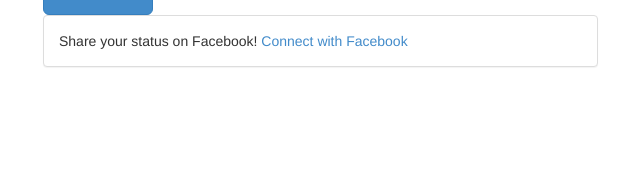
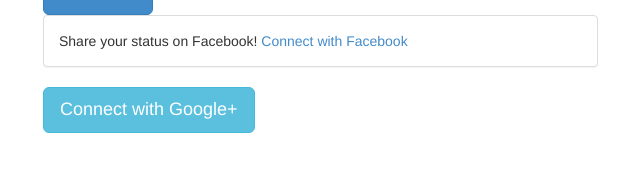
Before and after one commit to vladimino/oauth, a PHP site: template client/views/dashboard.twig in a window 1280 px wide. Shown: the part 279-466 px from the top of the page, without its empty margins (27-667 px from the left). Run offline with PHP 8.4, Linux system fonts and the light colour scheme; the template is opened without the code that fills it, so the values that code supplies are empty; some libraries are stand-ins or nearby versions.

Commit message:
Implicit Grant Type with Google+

```diff
--- a/client/views/base.twig
+++ b/client/views/base.twig
@@ -112,6 +112,17 @@
     {% block javascripts %}
         <script src="http://code.jquery.com/jquery-2.0.3.min.js"></script>
         <script src="{{ app.request.basePath }}/js/bootstrap.min.js"></script>
+
+        <script type="text/javascript">
+            (function () {
+                var po = document.createElement('script');
+                po.type = 'text/javascript';
+                po.async = true;
+                po.src = 'https://apis.google.com/js/client:plusone.js';
+                var s = document.getElementsByTagName('script')[0];
+                s.parentNode.insertBefore(po, s);
+            })();
+        </script>
     {% endblock %}
 </body>
 </html>
--- a/client/views/dashboard.twig
+++ b/client/views/dashboard.twig
@@ -31,6 +31,8 @@
                 </div>
             </div>
 
+            <a href="#" class="btn btn-lg btn-info js-google-signin">Connect with Google+</a>
+
         </div>
         <div class="col-md-6">
             {{ include('_leaderboard.twig', { 'egg_counts': egg_counts }) }}
@@ -41,5 +43,26 @@
 {% block javascripts %}
     {{ parent() }}
 
+    <script>
+        jQuery(document).ready(function() {
+            $('.js-google-signin').on('click', function(e) {
+                // prevent the click from going to #
+                e.preventDefault();
+                var myParams = {
+                    'clientid': '765652966023-rfgdou5maa5tgcl79324hvt4cr9jh5dv.apps.googleusercontent.com',
+                    'cookiepolicy': 'single_host_origin',
+                    'callback': 'mySignInCallback',
+                    'scope': 'https://www.googleapis.com/auth/plus.login',
+                    'requestvisibleactions': 'http://schemas.google.com/AddActivity'
+                };
+                gapi.auth.signIn(myParams);
+            });
+        });
+
+        function mySignInCallback(authResult) {
+                console.log(authResult);
+            }
+    </script>
+
     {# Put any JavaScript here #}
 {% endblock %}
```
